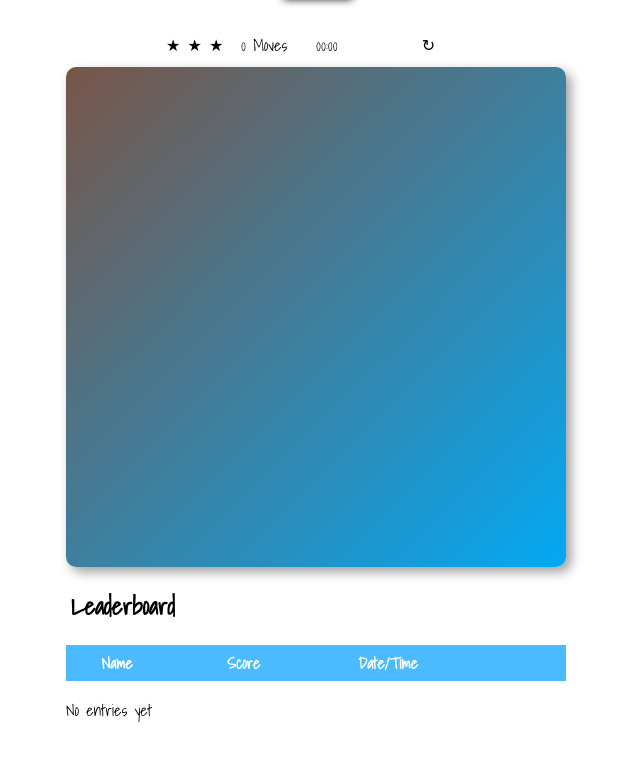
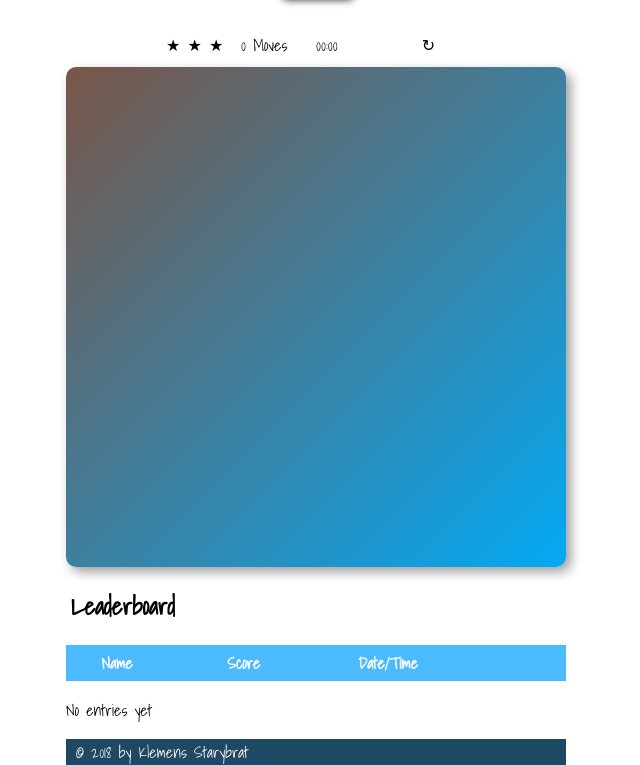
Before and after one commit to klemens-st/memo-match, a website: page index.html in a window 1280 px wide. Shown: the part 146-911 px from the top of the page, without its empty margins (324-964 px from the left). Before the commit the page ends 885 px from the top, so only its background shows below. Drawn offline with Linux system fonts and the light colour scheme.

Commit message:
feat: Add footer content

```diff
--- a/css/main.css
+++ b/css/main.css
@@ -261,3 +261,11 @@ tr:nth-of-type(odd) {
 @media screen and (min-width: 426px) {
   .scores {font-size: 1em;}
 }
+
+/* Footer */
+
+footer {
+  background-color: #1e4863;
+  color: white;
+  padding-left: 10px;
+}
--- a/index.html
+++ b/index.html
@@ -47,6 +47,7 @@
   </main>
 
   <footer>
+    © 2018 by Klemens Starybrat
   </footer>
 
   <div class="overlay disabled">
```
